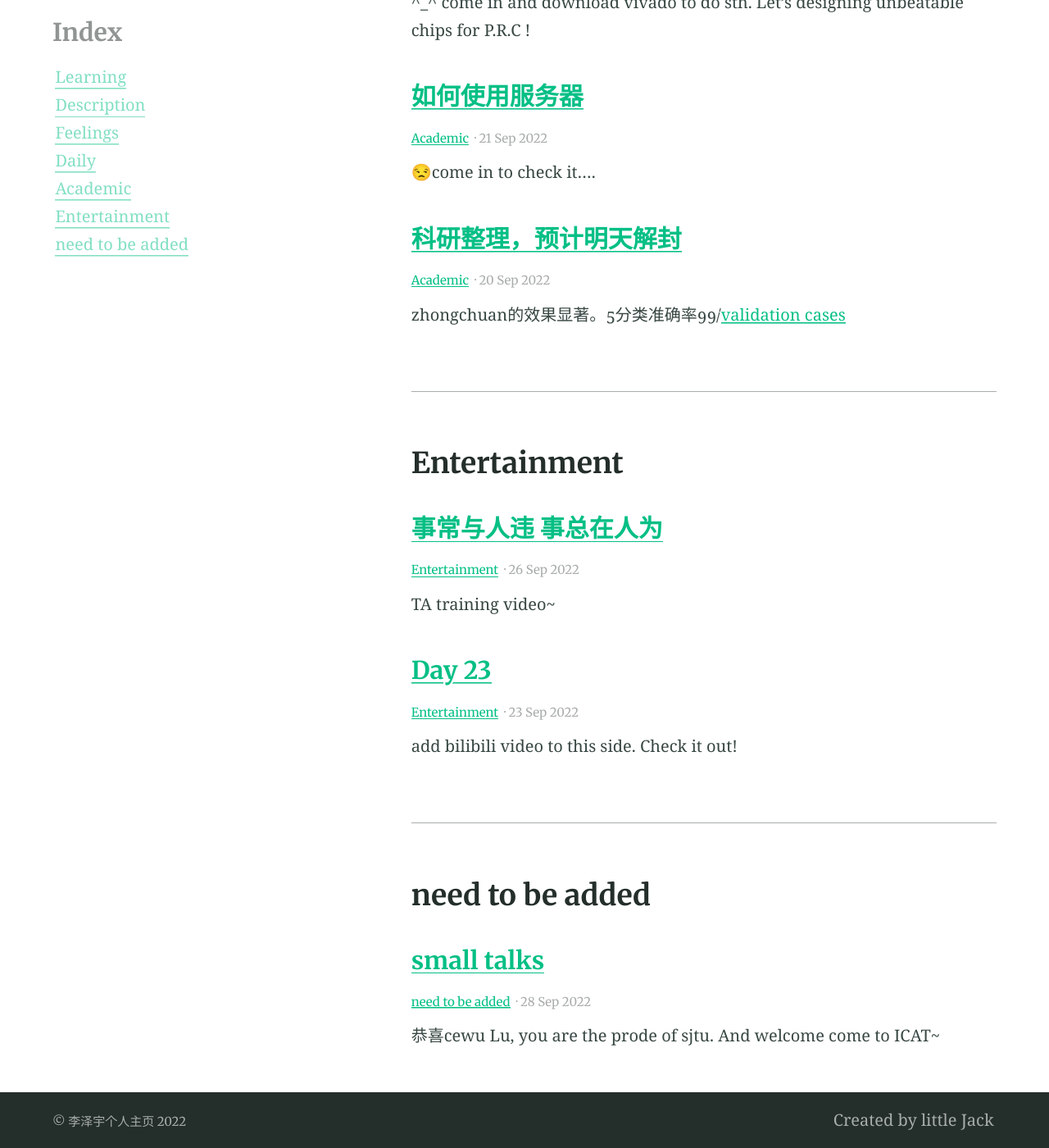
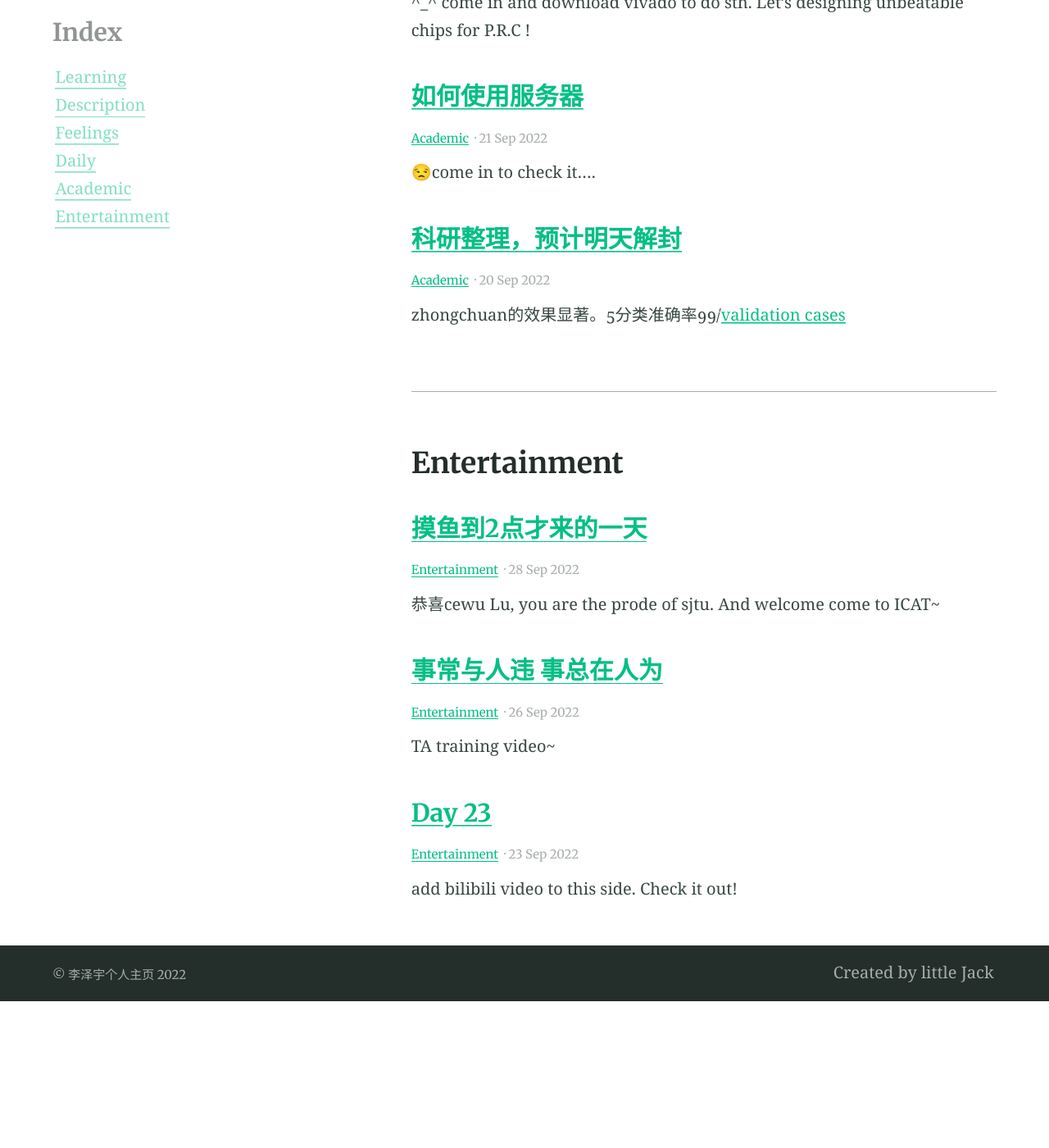
Before and after one commit to lizeyujack/lizeyujack.github.io, a Jekyll site: the page built from categories.md, in a window 1280 px wide and 1400 px high, scrolled down 2861 px. Shown: the whole window at 82% size. Built offline with Jekyll 4.4.1, drawn with Linux system fonts in a browser that asks for light colours; after the commit the page ends 4082 px from its top, so only the background shows below that.

Commit message:
Update 2022-09-28-example-post-fifteen.md

```diff
--- a/_posts/2022-09-28-example-post-fifteen.md
+++ b/_posts/2022-09-28-example-post-fifteen.md
@@ -1,8 +1,8 @@
 ---
 
-title: small talks
+title: 摸鱼到2点才来的一天
 categories:
-- need to be added
+- Entertainment
 feature_image: "https://user-images.githubusercontent.com/53364734/192078882-190b1b14-a1ee-4590-ac1f-56ac81ffeb56.png"
 
 ---
```
